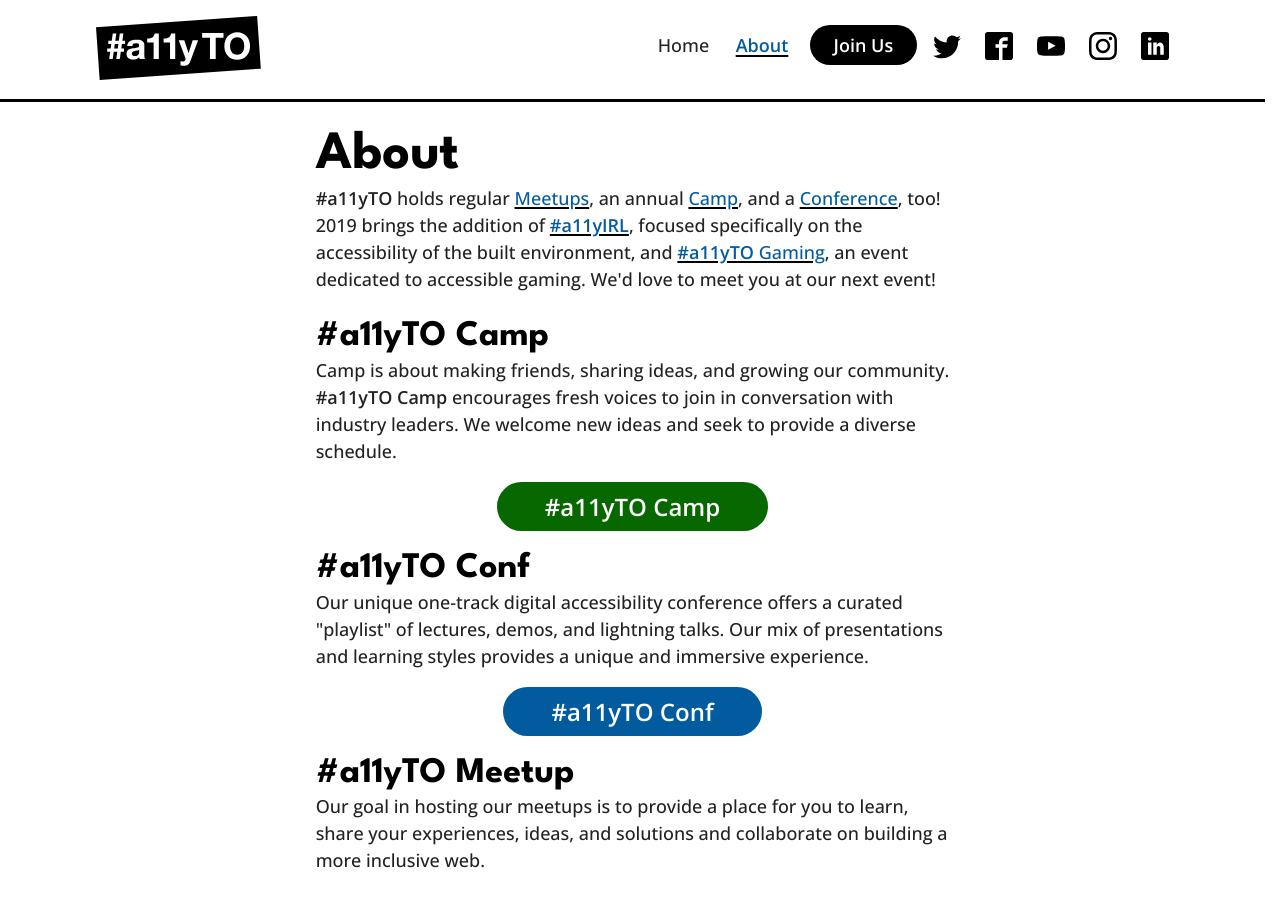
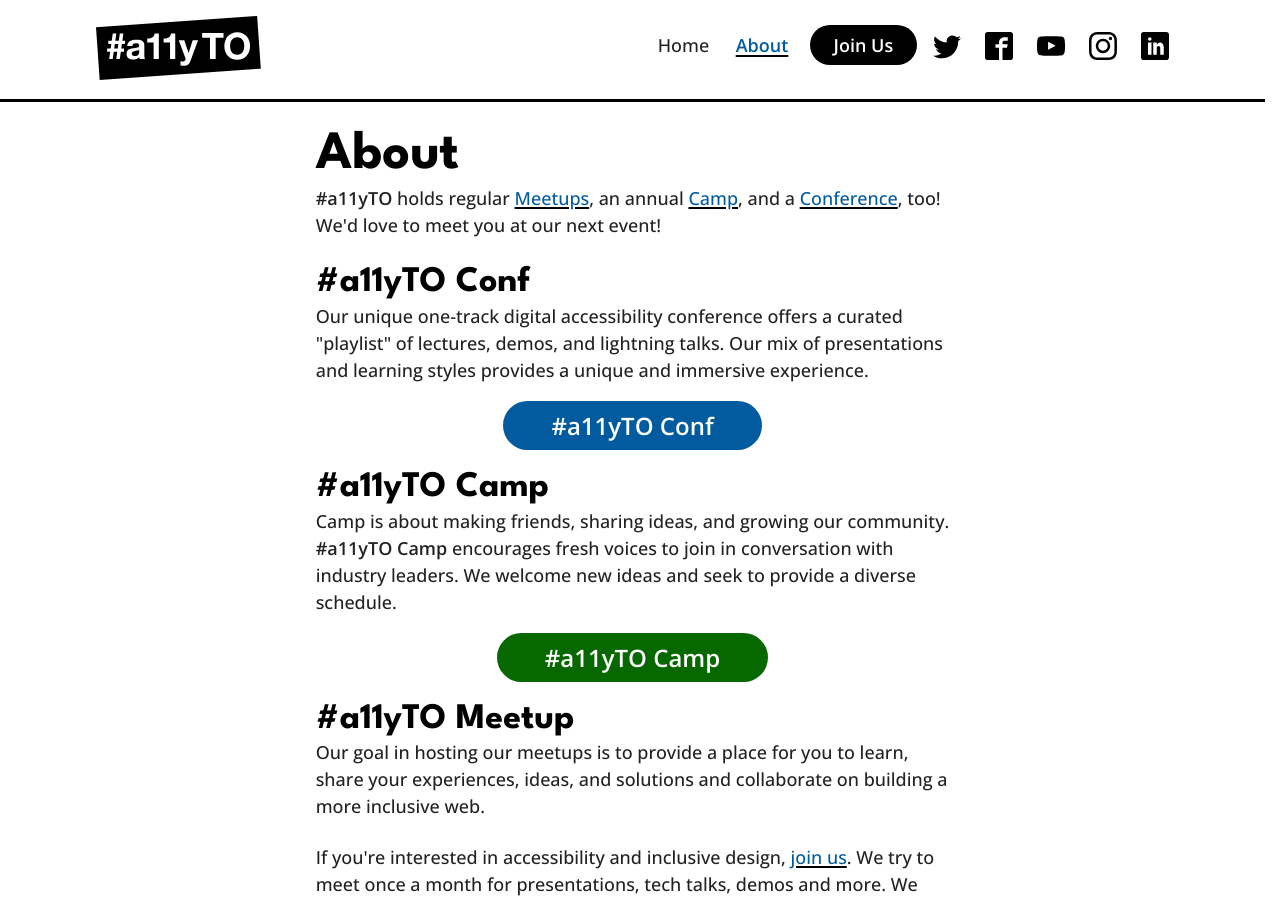
Before and after one commit to a11yTO/A11yTO-Main, a Jekyll site: the page built from about.html, in a window 1280 px wide and 900 px high. Built offline with Jekyll 4.4.1, drawn with Linux system fonts in a browser that asks for light colours.

Commit message:
Update copy

```diff
--- a/about.html
+++ b/about.html
@@ -6,27 +6,7 @@
 ---
 
 <p>
-  <strong>#a11yTO</strong> holds regular
-  <a href="https://www.meetup.com/a11yTO/">Meetups</a>, an annual
-  <a href="https://camp.a11yto.com/">Camp</a>, and a
-  <a href="https://conf.a11yto.com/">Conference</a>, too! 2019 brings the
-  addition of <a href="http://irl.a11yto.com/"><strong>#a11yIRL</strong></a
-  >, focused specifically on the accessibility of the built environment, and
-  <a href="http://gaming.a11yto.com/"><strong>#a11yTO</strong> Gaming</a>, an
-  event dedicated to accessible gaming. We'd love to meet you at our next event!
-</p>
-
-<h2>#a11yTO Camp</h2>
-<p>
-  Camp is about making friends, sharing ideas, and growing our community.
-  <strong>#a11yTO Camp</strong> encourages fresh voices to join in conversation
-  with industry leaders. We welcome new ideas and seek to provide a diverse
-  schedule.
-</p>
-<p class="branded-events">
-  <a class="featured-link camp" href="https://camp.a11yto.com/" rel="external"
-    >#a11yTO Camp</a
-  >
+  <strong>#a11yTO</strong> holds regular <a href="https://www.meetup.com/a11yTO/">Meetups</a>, an annual <a href="https://camp.a11yto.com/">Camp</a>, and a <a href="https://conf.a11yto.com/">Conference</a>, too! We'd love to meet you at our next event!
 </p>
 
 <h2>#a11yTO Conf</h2>
@@ -38,9 +18,18 @@
 </p>
 
 <p class="branded-events">
-  <a class="featured-link conf" href="https://conf.a11yto.com/" rel="external"
-    >#a11yTO Conf</a
-  >
+  <a class="featured-link conf" href="https://conf.a11yto.com/" rel="external">#a11yTO Conf</a>
+</p>
+
+<h2>#a11yTO Camp</h2>
+<p>
+  Camp is about making friends, sharing ideas, and growing our community.
+  <strong>#a11yTO Camp</strong> encourages fresh voices to join in conversation
+  with industry leaders. We welcome new ideas and seek to provide a diverse
+  schedule.
+</p>
+<p class="branded-events">
+  <a class="featured-link camp" href="https://camp.a11yto.com/" rel="external">#a11yTO Camp</a>
 </p>
 
 <h2>#a11yTO Meetup</h2>
```
